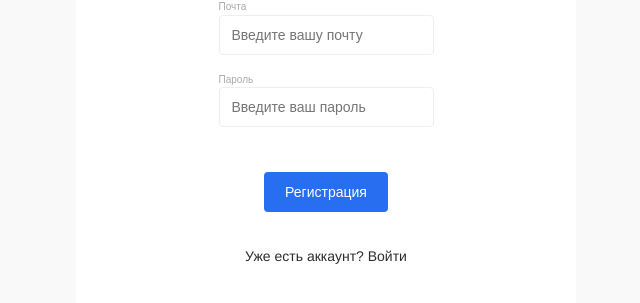
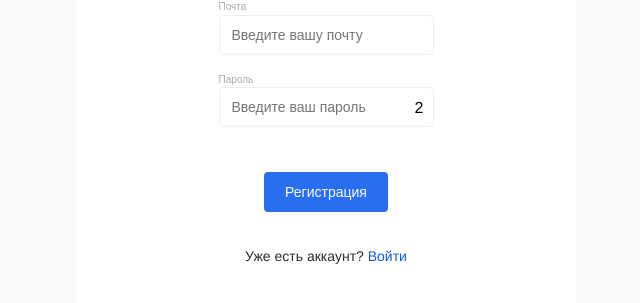
Before and after one commit to dzmitry-viartseika/mern-signup-service, a Vue app in the folder frontend/app/: page /sign-up in a window 1280 px wide. Shown: the part 295-598 px from the top of the page, without its empty margins (314-954 px from the left). Built offline with nearby package versions, Linux system fonts and the light colour scheme.

Commit message:
added apiServices

```diff
--- a/frontend/app/src/assets/scss/core.scss
+++ b/frontend/app/src/assets/scss/core.scss
@@ -3,6 +3,16 @@
 @import "buttons";
 
 .app {
+
+  &__link {
+    color: $color-denim;
+    transition: color .15s ease-in;
+    cursor: pointer;
+
+    &:hover {
+      color: rgba($color-denim, .8);
+    }
+  }
 
   &-container {
     display: flex;
@@ -51,10 +61,17 @@
         position: relative;
 
         a {
-          font-size: 10px;
+          font-size: $font-size-small;
           position: absolute;
           right: 0;
           top: 6px;
+        }
+
+        span {
+          position: absolute;
+          top: 30px;
+          z-index: 1;
+          right: 10px;
         }
       }
     }
--- a/frontend/app/src/components/Elements/TextInput.vue
+++ b/frontend/app/src/components/Elements/TextInput.vue
@@ -5,7 +5,7 @@
     </label>
     <div class="text-field-wrapper">
       <input
-        type="text"
+        :type="inputType"
         class="text-field__input"
         id="formData.username"
         :value="value"
--- a/frontend/app/src/views/ForgotPassword.vue
+++ b/frontend/app/src/views/ForgotPassword.vue
@@ -15,7 +15,7 @@
       <button class="app__btn app__btn--primary" @click="restorePassword">Отправить</button>
       <div class="app-modal__footer">
         У вас нет аккаунта?
-        <a @click.prevent="$router.push('/sign-up')">Зарегистрировать</a>
+        <a class="app__link" @click.prevent="$router.push('/sign-up')">Зарегистрировать</a>
       </div>
     </div>
   </div>
--- a/frontend/app/src/views/SignIn.vue
+++ b/frontend/app/src/views/SignIn.vue
@@ -12,10 +12,11 @@
           label-text="Почта"
         />
         <div class="app-modal__form-wrapper">
-          <a @click.prevent="$router.push('/forgot-password')">забыли пароль</a>
+          <a class="app__link" @click.prevent="$router.push('/forgot-password')">забыли пароль</a>
           <text-input
             :value.sync="userPassword"
             label-text="Пароль"
+            input-type="password"
             placeholder-text="Введите ваш пароль"
           />
         </div>
@@ -23,7 +24,7 @@
       <button class="app__btn app__btn--primary" @click="signIn">Войти</button>
       <div class="app-modal__footer">
         У вас нет аккаунта?
-        <a @click.prevent="$router.push('/sign-up')">Зарегистрировать</a>
+        <a class="app__link" @click.prevent="$router.push('/sign-up')">Зарегистрировать</a>
       </div>
     </div>
   </div>
--- a/frontend/app/src/views/SignUp.vue
+++ b/frontend/app/src/views/SignUp.vue
@@ -11,11 +11,16 @@
           input-type="email"
           label-text="Почта"
         />
-        <text-input
-          :value.sync="userPassword"
-          label-text="Пароль"
-          placeholder-text="Введите ваш пароль"
-        />
+        <div class="app-modal__form-wrapper">
+          <span v-if="isVisiblePassword" @click="isVisiblePassword = !isVisiblePassword">1</span>
+          <span v-else @click="isVisiblePassword = !isVisiblePassword">2</span>
+          <text-input
+            :value.sync="userPassword"
+            label-text="Пароль"
+            :input-type="isVisiblePassword ? 'text' : 'password'"
+            placeholder-text="Введите ваш пароль"
+          />
+        </div>
       </div>
       <button
         class="app__btn app__btn--primary"
@@ -25,7 +30,7 @@
       </button>
       <div class="app-modal__footer">
         Уже есть аккаунт?
-        <a class="app-modal__link" @click.prevent="$router.push('/sign-in')">Войти</a>
+        <a class="app__link" @click.prevent="$router.push('/sign-in')">Войти</a>
       </div>
     </div>
   </div>
@@ -48,6 +53,8 @@ export default class SignUp extends Vue {
 
   userPassword = '';
 
+  isVisiblePassword = false;
+
   async signUp(): Promise<void> {
     try {
       const response = await AuthService.registration(this.userEmail, this.userPassword);
```
Also changed, not shown: frontend/app/src/assets/logo.png (deleted).
